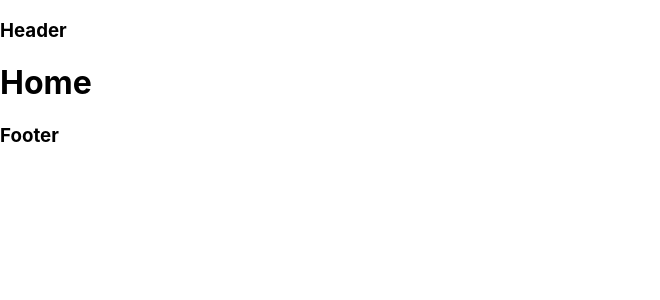
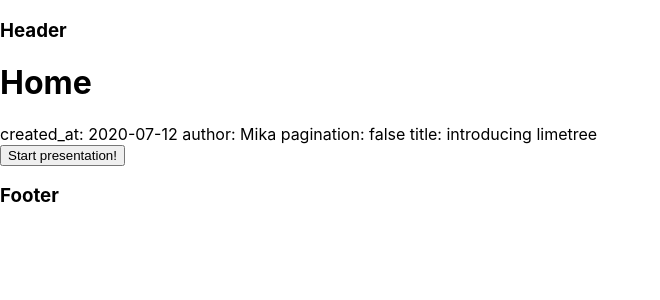
Before and after one commit to woowacourse-teams/2020-zeze, a React (Create React App) app in the folder client/: page / in a window 1280 px wide. Shown: the top 300 px of the page, without its empty margins (0-660 px from the left). Built offline with nearby package versions, Linux system fonts and the light colour scheme.

Commit message:
feat: add fullscreen component sample usage

```diff
--- a/client/src/components/home/index.tsx
+++ b/client/src/components/home/index.tsx
@@ -1,9 +1,18 @@
 import React from "react";
 import Layout from "../common/Layout";
+import FullScreenMode from "../common/FullScreenMode";
+import {sampleMarkdown} from "../../utils/fixtures";
 
 const Home: React.FC = () => (
   <Layout>
     <h1>Home</h1>
+
+    {/* FullScreenMode Sample*/}
+    <FullScreenMode
+      content={sampleMarkdown.content}
+      delimiter={sampleMarkdown.delimiter}
+    />
+
   </Layout>
 );
 
```
